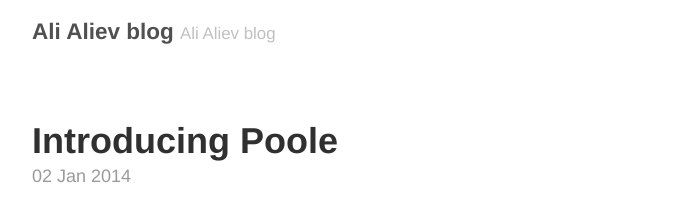
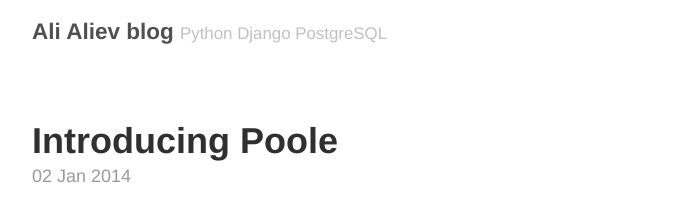
Before and after one commit to aliev/aliev.github.io, a Jekyll site: the page built from index.html, in a window 1280 px wide. Shown: the top 212 px of the page, without its empty margins (293-985 px from the left). Built offline with Jekyll 4.4.1, drawn with Linux system fonts in a browser that asks for light colours; the list of posts is cut into pages by our own code.

Commit message:
added tagline

```diff
--- a/_config.yml
+++ b/_config.yml
@@ -6,7 +6,7 @@
 
 # Setup
 title:               Ali Aliev blog
-tagline:             Ali Aliev blog
+tagline:             Python Django PostgreSQL
 url:                 http://aliev.me
 paginate:            1
 baseurl:             ""
```
